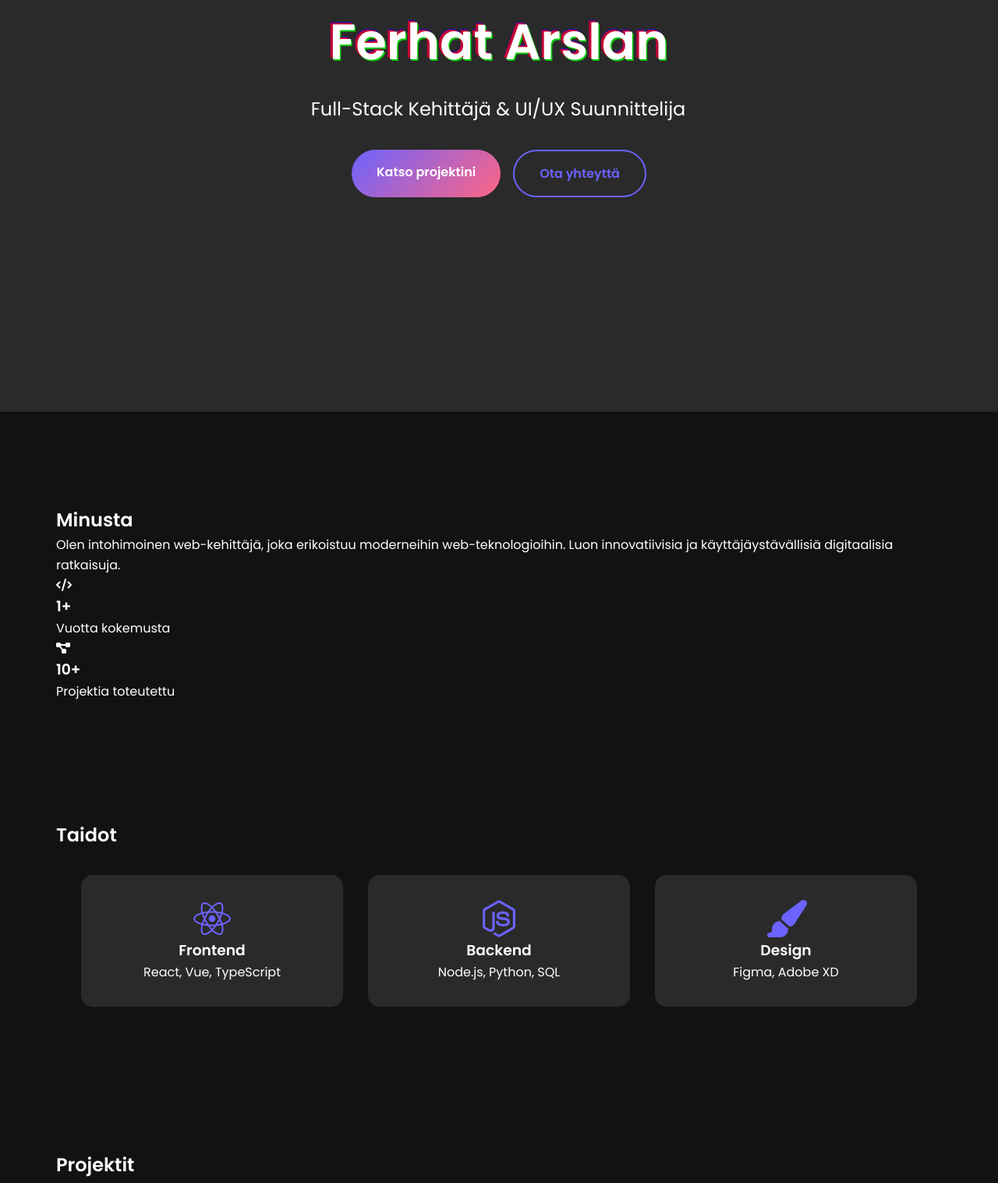
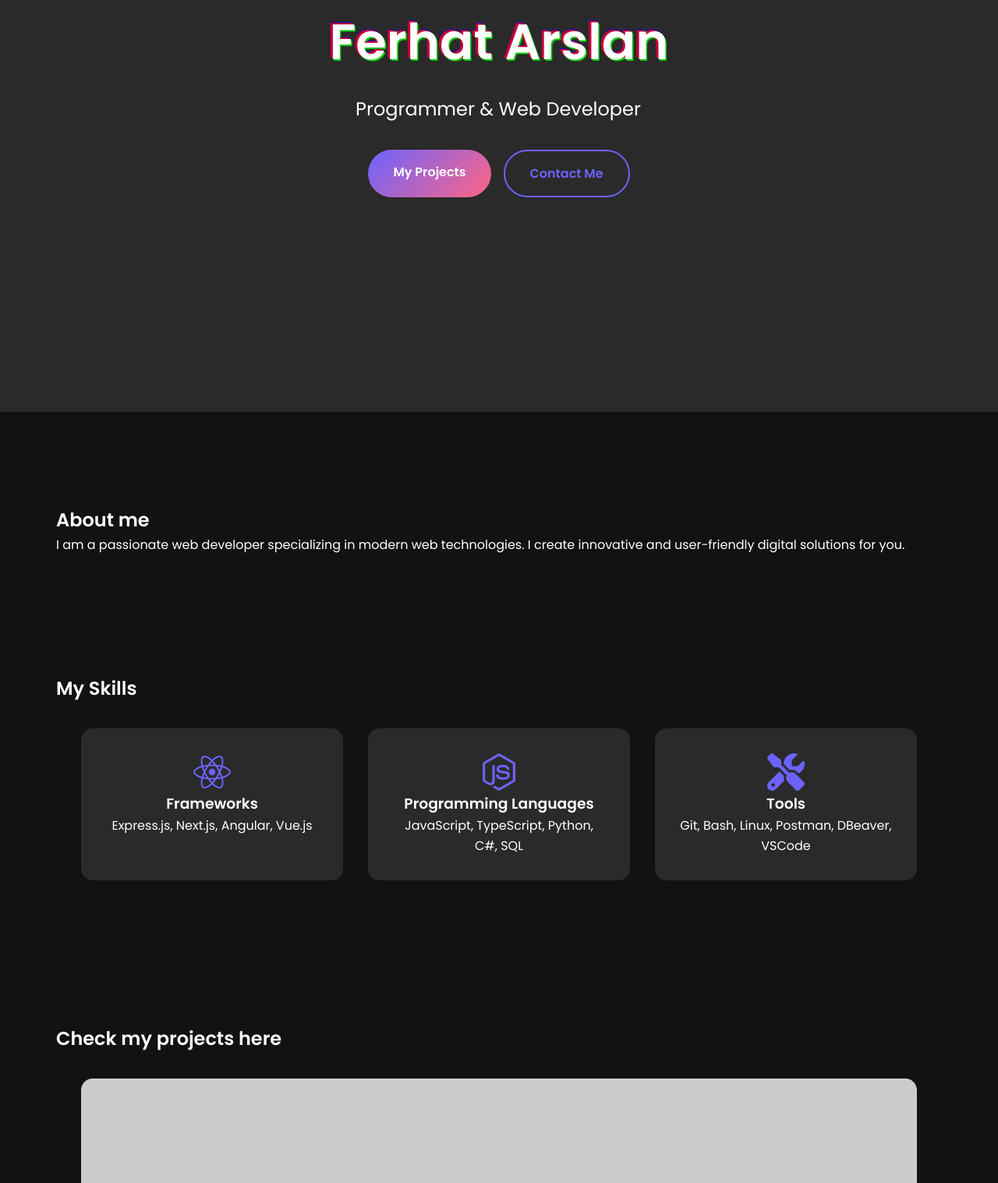
Before and after one commit to FerhatArslann/MyWebsite, a plain HTML site: page public/index.html in a window 1280 px wide. Shown: the part 272-1789 px from the top of the page at 78% size. Drawn offline with Linux system fonts and the light colour scheme; placeholder pictures from the web are drawn by us.

Commit message:
Index page's information is updated.

```diff
--- a/public/index.html
+++ b/public/index.html
@@ -3,7 +3,7 @@
 <head>
     <meta charset="UTF-8">
     <meta name="viewport" content="width=device-width, initial-scale=1.0">
-    <title>Oma Portfolio</title>
+    <title>Portfolio Website</title>
     <link rel="stylesheet" href="../styles/style.css">
     <link href="https://fonts.googleapis.com/css2?family=Poppins:wght@300;400;600&display=swap" rel="stylesheet">
     <link rel="stylesheet" href="https://cdnjs.cloudflare.com/ajax/libs/font-awesome/6.5.1/css/all.min.css">
@@ -13,10 +13,10 @@
         <div class="logo">FA</div>
         <nav>
             <ul>
-                <li><a href="about.html"><i class="fas fa-user"></i> Tietoa</a></li>
-                <li><a href="projects.html"><i class="fas fa-code"></i> Projektit</a></li>
-                <li><a href="skills.html"><i class="fas fa-tools"></i> Taidot</a></li>
-                <li><a href="contact.html"><i class="fas fa-envelope"></i> Yhteystiedot</a></li>
+                <li><a href="about.html"><i class="fas fa-user"></i> About Me</a></li>
+                <li><a href="projects.html"><i class="fas fa-code"></i> My Projects</a></li>
+        <!--    <li><a href="skills.html"><i class="fas fa-tools"></i> Taidot</a></li> -->
+                <li><a href="contact.html"><i class="fas fa-envelope"></i> Contact Me</a></li>
             </ul>
         </nav>
     </header>
@@ -24,32 +24,20 @@
     <section id="hero" class="hero-section">
         <div class="hero-content">
             <h1 class="glitch-text">Ferhat Arslan</h1>
-            <p class="typewriter">Full-Stack Kehittäjä & UI/UX Suunnittelija</p>
+            <p class="typewriter">Programmer & Web Developer</p>
             <div class="cta-buttons">
-                <a href="#projects" class="cta-primary">Katso projektini</a>
-                <a href="#contact" class="cta-secondary">Ota yhteyttä</a>
+                <a href="#projects" class="cta-primary">My Projects</a>
+                <a href="#contact" class="cta-secondary">Contact Me</a>
             </div>
         </div>
     </section>
 
     <section id="about" class="about-section">
         <div class="section-content">
-            <h2>Minusta</h2>
+            <h2>About me</h2>
             <div class="about-grid">
                 <div class="about-text">
-                    <p>Olen intohimoinen web-kehittäjä, joka erikoistuu moderneihin web-teknologioihin. Luon innovatiivisia ja käyttäjäystävällisiä digitaalisia ratkaisuja.</p>
-                </div>
-                <div class="experience-cards">
-                    <div class="exp-card">
-                        <i class="fas fa-code"></i>
-                        <h3>1+</h3>
-                        <p>Vuotta kokemusta</p>
-                    </div>
-                    <div class="exp-card">
-                        <i class="fas fa-project-diagram"></i>
-                        <h3>10+</h3>
-                        <p>Projektia toteutettu</p>
-                    </div>
+                    <p>I am a passionate web developer specializing in modern web technologies. I create innovative and user-friendly digital solutions for you.</p>
                 </div>
             </div>
         </div>
@@ -57,22 +45,22 @@
 
     <section id="skills" class="skills-section">
         <div class="section-content">
-            <h2>Taidot</h2>
+            <h2>My Skills</h2>
             <div class="skills-grid">
                 <div class="skill-card">
                     <i class="fab fa-react"></i>
-                    <h3>Frontend</h3>
-                    <p>React, Vue, TypeScript</p>
+                    <h3>Frameworks</h3>
+                    <p>Express.js, Next.js, Angular, Vue.js</p>
                 </div>
                 <div class="skill-card">
                     <i class="fab fa-node-js"></i>
-                    <h3>Backend</h3>
-                    <p>Node.js, Python, SQL</p>
+                    <h3>Programming Languages</h3>
+                    <p>JavaScript, TypeScript, Python, C#, SQL</p>
                 </div>
                 <div class="skill-card">
-                    <i class="fas fa-paint-brush"></i>
-                    <h3>Design</h3>
-                    <p>Figma, Adobe XD</p>
+                    <i class="fas fa-tools"></i>
+                    <h3>Tools</h3>
+                    <p>Git, Bash, Linux, Postman, DBeaver, VSCode</p>
                 </div>
             </div>
         </div>
@@ -80,7 +68,7 @@
 
     <section id="projects" class="projects-section">
         <div class="section-content">
-            <h2>Projektit</h2>
+            <h2>Check my projects here</h2>
             <div class="projects-grid">
                 <div class="project">
                     <div class="project-image">
@@ -104,20 +92,20 @@
 
     <section id="contact" class="contact-section">
         <div class="section-content">
-            <h2>Ota yhteyttä</h2>
+            <h2>My Links</h2>
             <div class="contact-grid">
                 <div class="contact-info">
-                    <div class="contact-card">
+                <!--    <div class="contact-card">
                         <i class="fas fa-envelope"></i>
-                        <a href="mailto:esimerkki@domain.com">esimerkki@domain.com</a>
-                    </div>
+                        <a href="mailto:esimerkki@domain.com">ferhat.arslanin@gmail.com</a>
+                    </div> -->
                     <div class="contact-card">
                         <i class="fab fa-linkedin"></i>
-                        <a href="#">LinkedIn Profiili</a>
+                        <a href="#">LinkedIn Profile</a>
                     </div>
                     <div class="contact-card">
                         <i class="fab fa-github"></i>
-                        <a href="#">GitHub Profiili</a>
+                        <a href="#">GitHub Profile</a>
                     </div>
                 </div>
             </div>
--- a/styles/style.css
+++ b/styles/style.css
@@ -97,8 +97,8 @@ nav ul li a:hover {
     border-right: 2px solid var(--primary-color);
     white-space: nowrap;
     overflow: hidden;
-    animation: typing 3.5s steps(40, end),
-               blink-caret 0.75s step-end infinite;
+    animation: typing 2s steps(40, end),
+               blink-caret 1s step-end infinite;
 }
 
 /* CTA-painikkeet */
```
